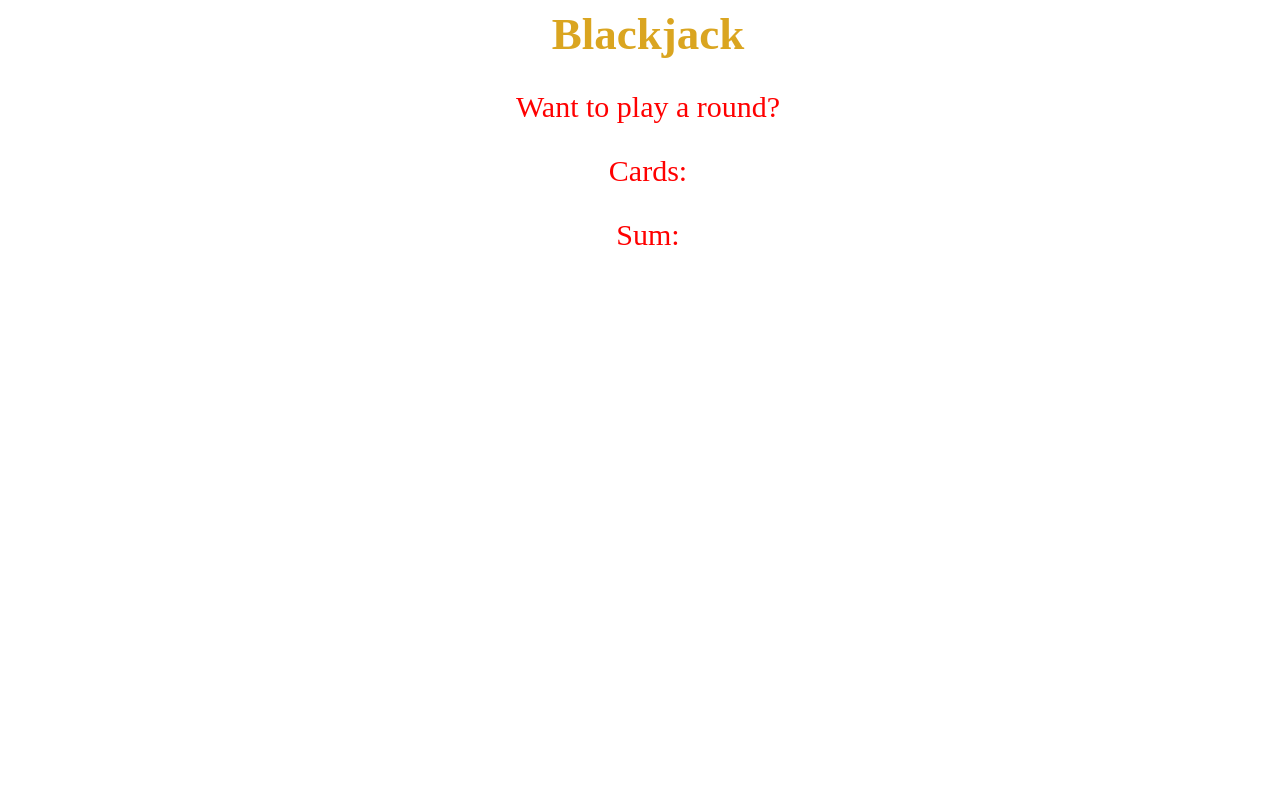
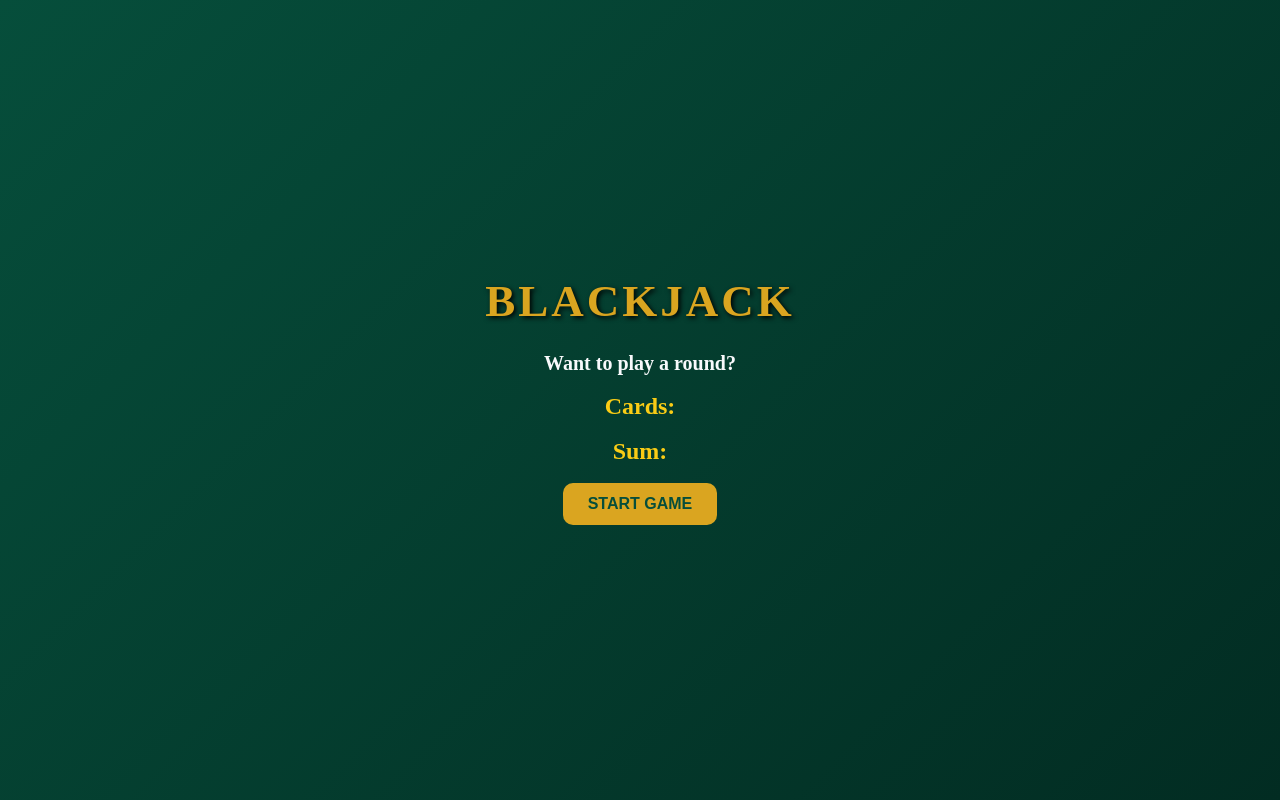
Before and after one commit to HabinaPyatha/Javascript, a website: page blackjack.html in a window 1280 px wide. Drawn offline with Linux system fonts and the light colour scheme.

Commit message:
adding button

```diff
--- a/blackjack.css
+++ b/blackjack.css
@@ -1,21 +1,45 @@
 body{
+    margin:0;
+    padding:0;
     display:flex;
     justify-content:center;
     align-items:center;
     width:100%;
     text-align:center;
-}
-#message-el{
-     background-color:#006b3c;
+    font-weight:bold;
+    min-height:100vh;
+    background: linear-gradient(135deg, #064e3b, #022c22);
 }
 
 
-h{
-   font-weight:bold;
-   font-size:45px;
+h1{
    color:goldenrod;
+   font-size:45PX;
+   margin-top:0;
+   margin-bottom:25px;
+   letter-spacing:3px;
+   text-transform:uppercase;
+    text-shadow: 2px 2px 5px black;
 }
 p{
-    color:red;
-    font-size:30px;
+    color:#f8fafc;
+    font-size:20px;
+    margin:18px 0;
 }
+p:nth-of-type(2),
+p:nth-of-type(3) {
+    color: #facc15;
+    font-size: 24px;
+    font-weight: bold;
+}
+button{
+    background-color:goldenrod;
+    color:#064e3b;
+    border:none;
+    border-radius:10px;
+    padding:12px 18px;
+    width:50%;
+    cursor:pointer;
+    font-weight:bold;
+    font-size:16px;
+}
--- a/blackjack.html
+++ b/blackjack.html
@@ -6,11 +6,12 @@
     <title>Blackjack Game</title>
 </head>
 <body>
-    <div class="message-el">
-    <h>Blackjack</h>
+    <div class="container">
+    <h1>Blackjack</h1>
     <p>Want to play a round? </p>
     <p>Cards:</p>
     <p>Sum: </p>
+    <button onclick = "startGame()">START GAME</button>
     </div>
     <script src="blackjack.js"></script>
 
--- a/blackjack.js
+++ b/blackjack.js
@@ -16,4 +16,6 @@ else if(sum === 21){
     isAlive = false
 }
 
-console.log(message)
+function startGame(){
+
+}
```
